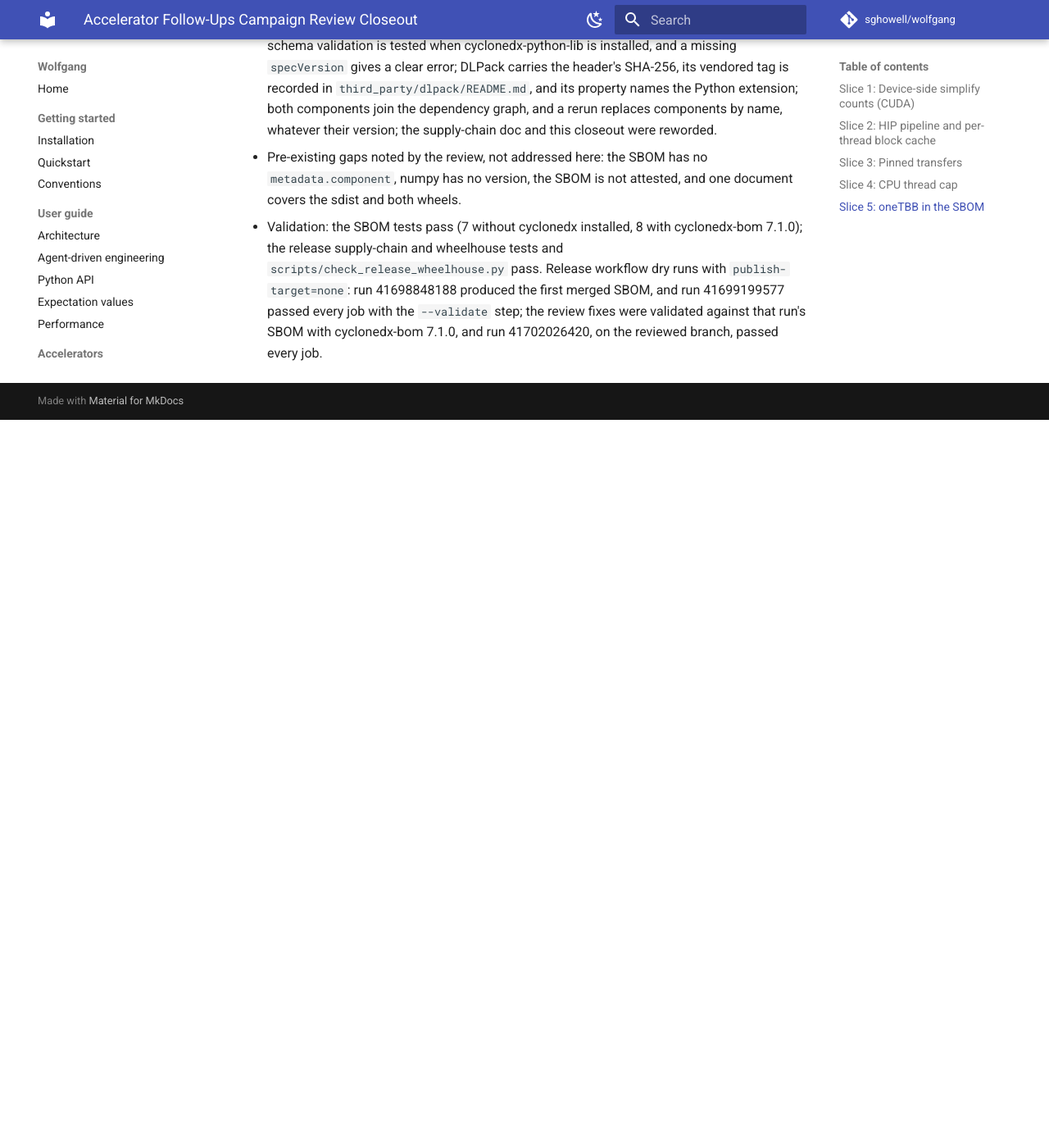
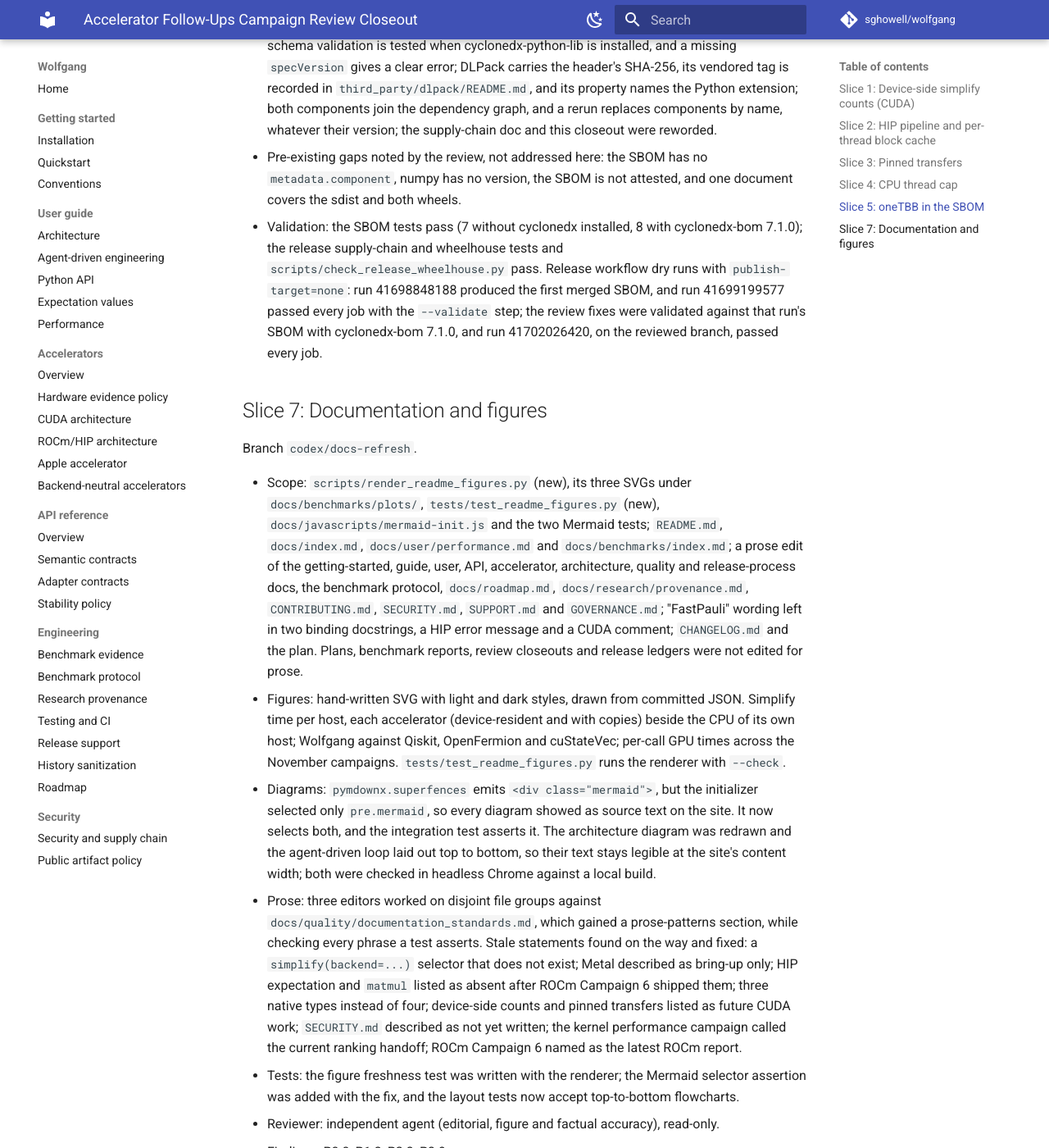
Before and after one commit to sghowell/wolfgang, an MkDocs documentation site: the page built from docs/reviews/accelerator_followups_campaign_2026-11-03.md, in a window 1280 px wide and 1400 px high, scrolled down 6729 px. Shown: the whole window at 82% size. Built offline with MkDocs 1.6.1 and Material for MkDocs 9.7.7, drawn with Linux system fonts in a browser that asks for light colours; comment, search, counter and statistics services are not loaded; before the commit the page ends 7241 px from its top, so only the background shows below that; some of the changed text lies outside the part shown.

Commit message:
docs: slice 7 closeout and plan status

```diff
--- a/docs/reviews/accelerator_followups_campaign_2026-11-03.md
+++ b/docs/reviews/accelerator_followups_campaign_2026-11-03.md
@@ -297,3 +297,79 @@
   run 41699199577 passed every job with the `--validate` step; the review
   fixes were validated against that run's SBOM with cyclonedx-bom 7.1.0, and
   run 41702026420, on the reviewed branch, passed every job.
+
+## Slice 7: Documentation and figures
+
+Branch `codex/docs-refresh`.
+
+- Scope: `scripts/render_readme_figures.py` (new), its three SVGs under
+  `docs/benchmarks/plots/`, `tests/test_readme_figures.py` (new),
+  `docs/javascripts/mermaid-init.js` and the two Mermaid tests; `README.md`,
+  `docs/index.md`, `docs/user/performance.md` and `docs/benchmarks/index.md`;
+  a prose edit of the getting-started, guide, user, API, accelerator,
+  architecture, quality and release-process docs, the benchmark protocol,
+  `docs/roadmap.md`, `docs/research/provenance.md`, `CONTRIBUTING.md`,
+  `SECURITY.md`, `SUPPORT.md` and `GOVERNANCE.md`; "FastPauli" wording left in
+  two binding docstrings, a HIP error message and a CUDA comment;
+  `CHANGELOG.md` and the plan. Plans, benchmark reports, review closeouts and
+  release ledgers were not edited for prose.
+- Figures: hand-written SVG with light and dark styles, drawn from committed
+  JSON. Simplify time per host, each accelerator (device-resident and with
+  copies) beside the CPU of its own host; Wolfgang against Qiskit,
+  OpenFermion and cuStateVec; per-call GPU times across the November
+  campaigns. `tests/test_readme_figures.py` runs the renderer with `--check`.
+- Diagrams: `pymdownx.superfences` emits `<div class="mermaid">`, but the
+  initializer selected only `pre.mermaid`, so every diagram showed as source
+  text on the site. It now selects both, and the integration test asserts
+  it. The architecture diagram was redrawn and the agent-driven loop laid out
+  top to bottom, so their text stays legible at the site's content width;
+  both were checked in headless Chrome against a local build.
+- Prose: three editors worked on disjoint file groups against
+  `docs/quality/documentation_standards.md`, which gained a prose-patterns
+  section, while checking every phrase a test asserts. Stale statements found
+  on the way and fixed: a `simplify(backend=...)` selector that does not
+  exist; Metal described as bring-up only; HIP expectation and `matmul`
+  listed as absent after ROCm Campaign 6 shipped them; three native types
+  instead of four; device-side counts and pinned transfers listed as future
+  CUDA work; `SECURITY.md` described as not yet written; the kernel
+  performance campaign called the current ranking handoff; ROCm Campaign 6
+  named as the latest ROCm report.
+- Tests: the figure freshness test was written with the renderer; the
+  Mermaid selector assertion was added with the fix, and the layout tests now
+  accept top-to-bottom flowcharts.
+- Reviewer: independent agent (editorial, figure and factual accuracy),
+  read-only.
+- Findings: P0 0, P1 3, P2 3, P3 9.
+- P1 resolutions: the README and guide credited device-side counts with the
+  drop from the pre-pool baseline and now quote 188 to 108 us (H100) and 182
+  to 98 us (MI300X); they credited pooled allocation with the MI300X's
+  128-term gain, which came from the HIP parity changes (HIP has no pool); and
+  the simplify figure set Metal and HIP against the H100 host's CPU under a
+  "below CPU scalar means faster" subtitle. It now has one panel per host
+  with that host's CPU rows (the M4 Pro's scalar and release-wheel oneTBB, the
+  MI300X host's CPU control), and the prose says that oneTBB beats the Metal
+  hybrid on the M4 Pro at 1M terms.
+- P2 resolutions: the per-call figure describes a baseline and three changes,
+  with only steps 2-4 as paired candidates; footnotes that clipped with the
+  macOS system font are wrapped and the speedup bars rescaled; the simplify
+  figure gained transfer-inclusive rows; the protocol's README-plot rules now
+  describe the three figures (the broad per-host view first, external
+  baselines second, a before/after figure only after them) and keep the
+  accelerator landscape in the evidence index; provenance no longer calls
+  the landscape the current README plot.
+- P3 resolutions: small-operator timings are quoted at 128 terms; SIMD is no
+  longer listed as covering simplify; 225 us is used throughout; the step-1
+  footnote names both baselines; the H100 campaign-numbering note covers
+  Campaigns 10 and 11; the README's API list includes `DeviceArrayView` and
+  `measurement`; a dead branch in the renderer is gone; "Recent changes" is
+  ordered by campaign; the Metal hybrid threshold names one-word operators.
+- Not changed: two pairs of ledger lines in `docs/release/support_matrix.md`
+  read as contradictory but are pinned verbatim by release tests, and
+  `docs/release/history_sanitization.md` keeps FastPauli paths in its
+  historical commands.
+- Validation after the review fixes, on macOS arm64: `scripts/validate.py`
+  with `--profile quality`, `--profile docs` (strict build) and
+  `--profile core` (695 passed, 964 skipped for absent accelerators and
+  optional libraries; native contracts, benchmark smokes and the sdist smoke)
+  passed; `scripts/render_readme_figures.py --check` and `git diff --check`
+  passed.
```
Also changed, not shown: docs/plans/accelerator_followups_campaign_plan.md (+12 -0 lines).
